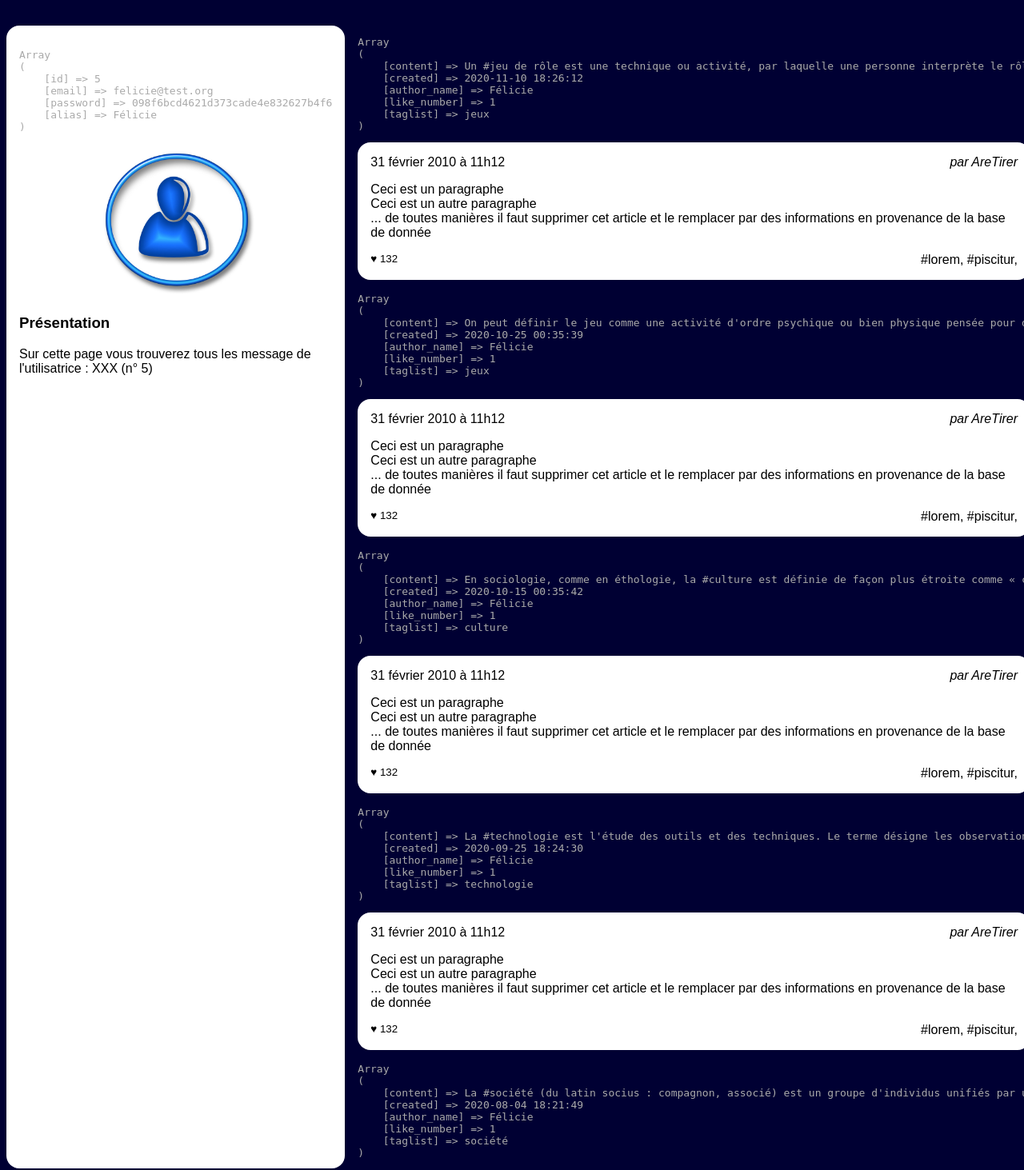
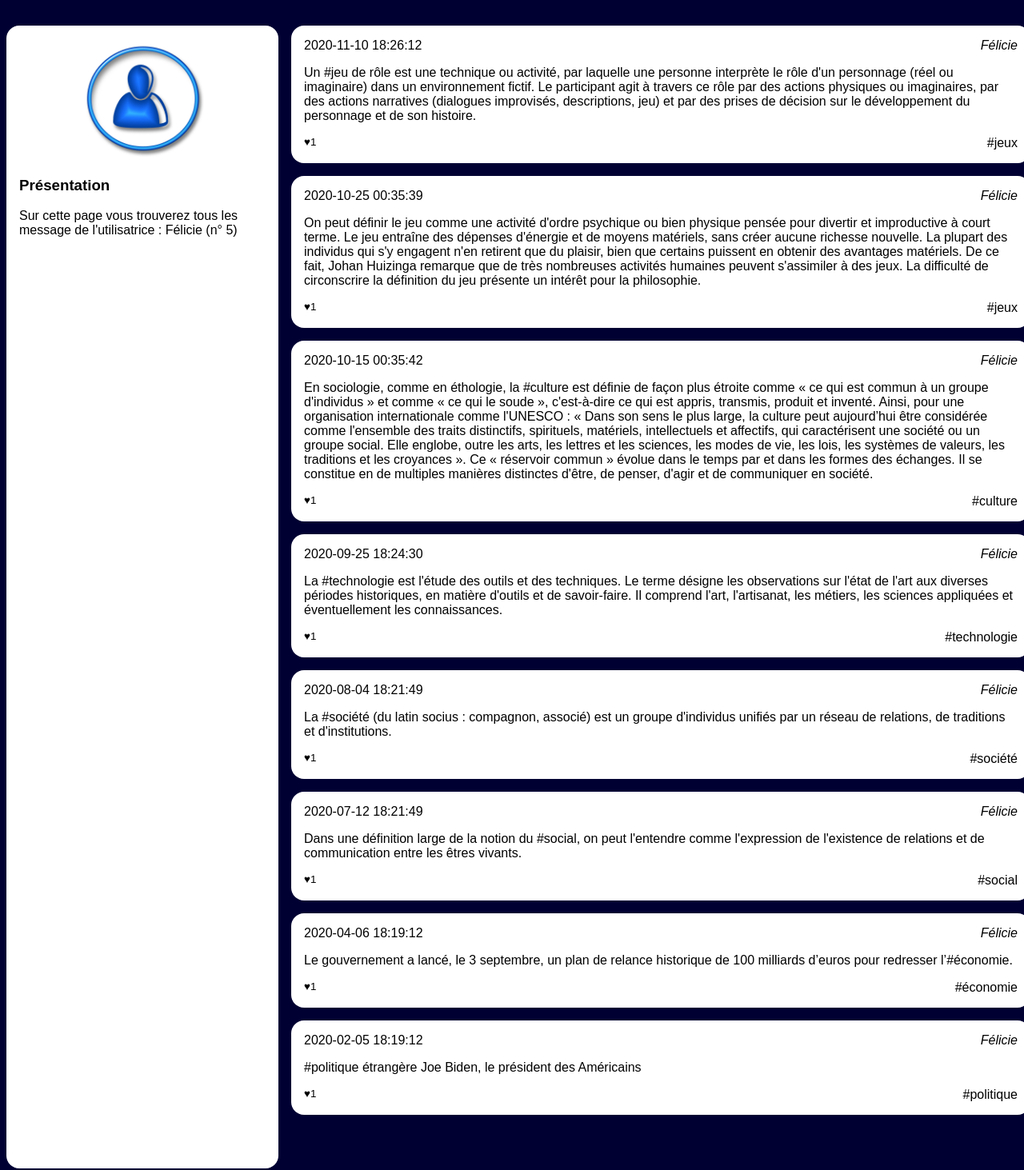
Before and after one commit to adatechschool/projet-collectif---reseau-social-php-canotho_reseausocial, a PHP site: page /wall.php?user_id=5 in a window 1280 px wide. Shown: the part 92-1555 px from the top of the page at 80% size. Run offline with PHP 8.4, Linux system fonts and the light colour scheme; data comes from the database, SQL or seed files in the repository.

Commit message:
Refactoring article in  Wall and News

```diff
--- /dev/null
+++ b/Niveau1/article.php
@@ -0,0 +1,21 @@
+<article>
+                        <h3>
+                            <time><?php echo $post['created'] ?></time>
+                        </h3>
+                        <address><?php echo $post['author_name'] ?></address>
+                        <div>
+                            <p><?php echo $post['content'] ?></p>
+                        </div>
+                        <footer>
+                            <small> <?php echo '♥'.$post['like_number'] ?></small>
+                            <?php
+                                $tagArray=array();
+                                $stringToBreak=$post['taglist'];
+                                $tagArray=explode("," , $stringToBreak);
+                                foreach( $tagArray as $element){
+                            ?>
+                                 <a href=""> <?php echo '#'.$element ?></a>
+                                <?php
+                                }?>
+                        </footer>
+                    </article>
--- a/Niveau1/dataBaseRequest.php
+++ b/Niveau1/dataBaseRequest.php
@@ -1,3 +1,3 @@
 <?php
-    $mysqli = new mysqli("localhost", "root", "root", "socialnetwork");
+    $mysqli = new mysqli("localhost", "root", "root", "socialnetwork","3308");
 ?>
--- a/Niveau1/settings.php
+++ b/Niveau1/settings.php
@@ -64,7 +64,7 @@
                  * Etape 4: à vous de jouer
                  */
                 //@todo: afficher le résultat de la ligne ci dessous, remplacer les valeurs ci-après puiseffacer la ligne ci-dessous
-                echo "<pre>" . print_r($user, 1) . "</pre>";
+                // echo "<pre>" . print_r($user, 1) . "</pre>";
                 ?>
                 <article class='parameters'>
                     <h3>Mes paramètres</h3>
--- a/Niveau1/wall.php
+++ b/Niveau1/wall.php
@@ -37,13 +37,13 @@
                 $lesInformations = $mysqli->query($laQuestionEnSql);
                 $user = $lesInformations->fetch_assoc();
                 //@todo: afficher le résultat de la ligne ci dessous, remplacer XXX par l'alias et effacer la ligne ci-dessous
-                echo "<pre>" . print_r($user, 1) . "</pre>";
+                //  echo "<pre>" . print_r($user, 1) . "</pre>";
                 ?>
                 <img src="user.jpg" alt="Portrait de l'utilisatrice"/>
                 <section>
                     <h3>Présentation</h3>
-                    <p>Sur cette page vous trouverez tous les message de l'utilisatrice : XXX
-                        (n° <?php echo $userId ?>)
+                    <p>Sur cette page vous trouverez tous les message de l'utilisatrice : <?php echo $user['alias'] ?>
+                       (n° <?php echo $userId  ?>)
                     </p>
                 </section>
             </aside>
@@ -76,27 +76,10 @@
                 while ($post = $lesInformations->fetch_assoc())
                 {
 
-                    echo "<pre>" . print_r($post, 1) . "</pre>";
-                    ?>
-                    <article>
-                        <h3>
-                            <time datetime='2020-02-01 11:12:13' >31 février 2010 à 11h12</time>
-                        </h3>
-                        <address>par AreTirer</address>
-                        <div>
-                            <p>Ceci est un paragraphe</p>
-                            <p>Ceci est un autre paragraphe</p>
-                            <p>... de toutes manières il faut supprimer cet
-                                article et le remplacer par des informations en
-                                provenance de la base de donnée</p>
-                        </div>
-                        <footer>
-                            <small>♥ 132</small>
-                            <a href="">#lorem</a>,
-                            <a href="">#piscitur</a>,
-                        </footer>
-                    </article>
-                <?php } ?>
+                    // echo "<pre>" . print_r($post, 1) . "</pre>";
+
+                   include('article.php');
+               } ?>
 
 
             </main>
```
Also changed, not shown: Niveau1/news.php (+4 -28 lines).
